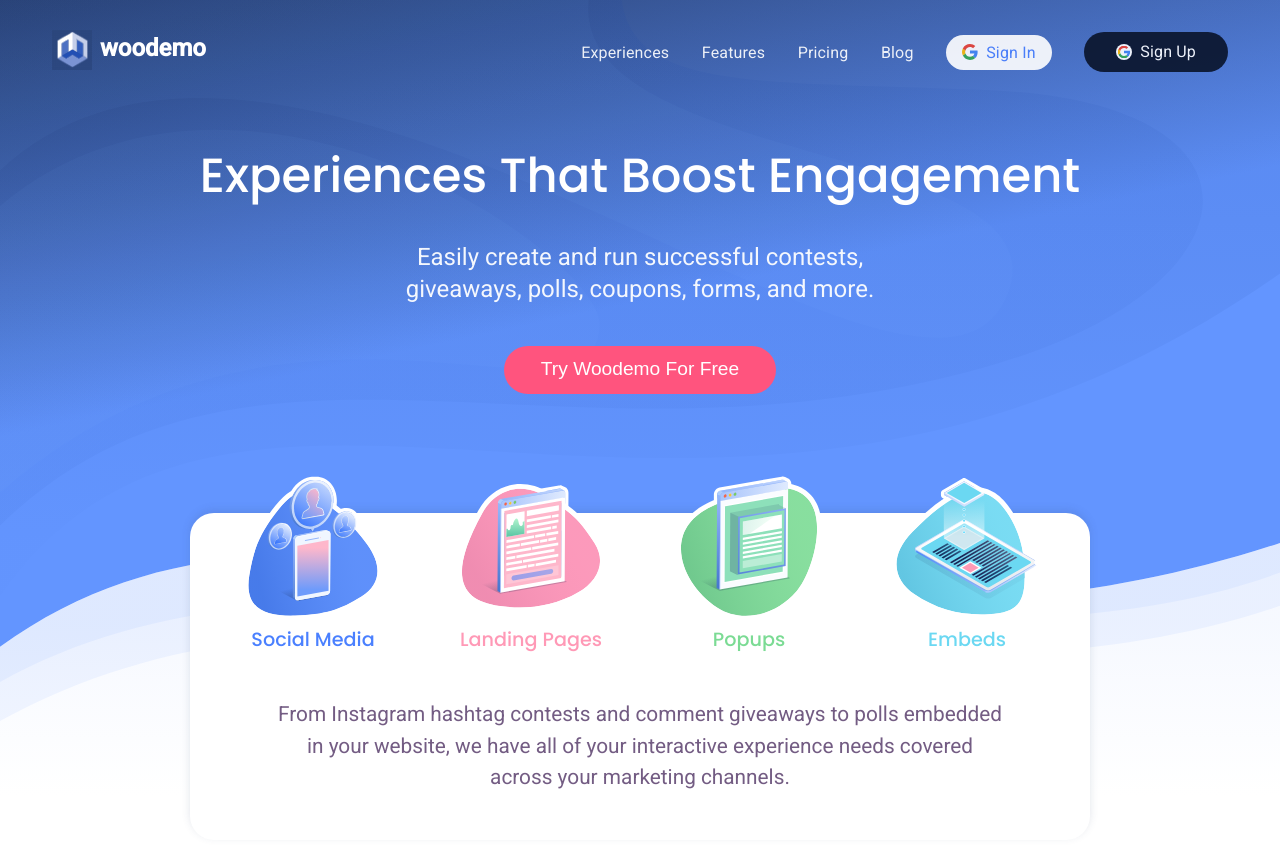
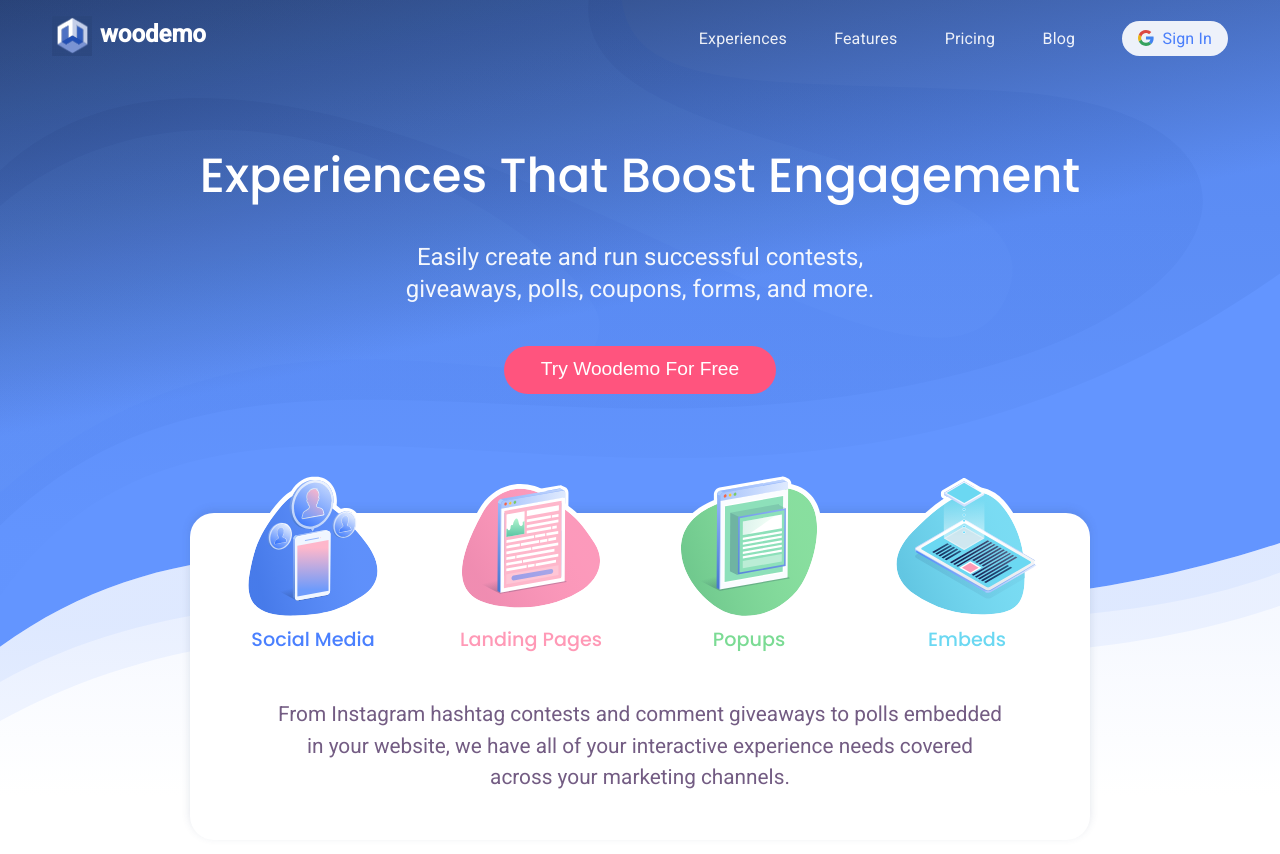
Before and after one commit to Samsegun/woo-demo, a plain HTML site: page index.html in a window 1280 px wide. Shown: the top 854 px of the page. Drawn offline with Linux system fonts and the light colour scheme.

Commit message:
nav fixes

```diff
--- a/css/index.css
+++ b/css/index.css
@@ -243,7 +243,8 @@
     top: -477px;
     left: 0;
     right: 0;
-    min-height: 400px;
+    min-height: 320px;
+    padding-bottom: 1.5rem;
     display: flex;
     justify-content: center;
     align-items: flex-end;
@@ -369,7 +370,7 @@
     nav .main-nav {
         /* transform: translateY(-25px); */
         font-size: 1.1rem;
-        min-height: 450px;
+        min-height: 365px;
     }
     nav .translate-menu {
         transform: translateY(-25px);
@@ -404,10 +405,11 @@
     nav .main-nav {
         position: static;
         align-items: center;
-        flex-basis: 55%;
+        flex-basis: 45%;
         min-height: auto;
         font-size: 0.8rem;
         background: none;
+        padding-bottom: 0;
         /* transform: translateY(0); */
         z-index: 1;
     }
--- a/index.html
+++ b/index.html
@@ -189,7 +189,7 @@
 
                                     <span> Sign In </span>
                                 </li>
-                                <li>
+                                <!-- <li>
                                     <a class="cta" href="#">
                                         <svg
                                             width="16"
@@ -228,7 +228,7 @@
                                         </svg>
                                         <span> Sign Up</span></a
                                     >
-                                </li>
+                                </li> -->
                             </ul>
                         </div>
                     </div>
```
